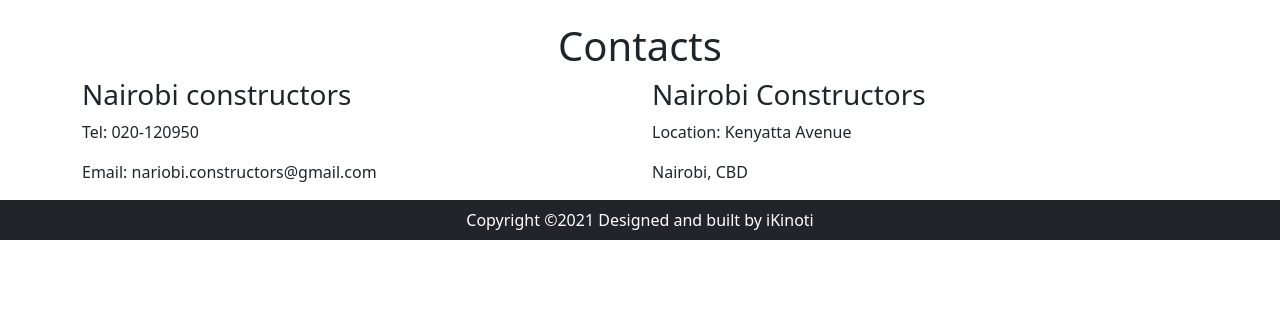
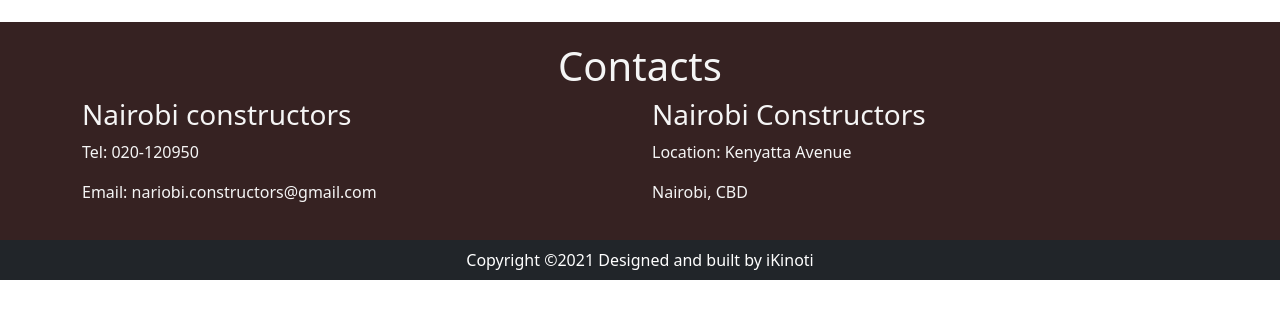
Before and after one commit to ikinoti/Nairobi-Constructor, a plain HTML site: page project.html in a window 1280 px wide. Shown: the part 358-676 px from the top of the page. Drawn offline with nearby package versions, Linux system fonts and the light colour scheme.

Commit message:
Add contact and footer styling

```diff
--- a/css/style.css
+++ b/css/style.css
@@ -2,3 +2,8 @@
   background-color: #362222;
   color: whitesmoke;
 }
+#contactf {
+  background-color: #362222;
+  color: whitesmoke;
+  padding: 20px;
+}
```
